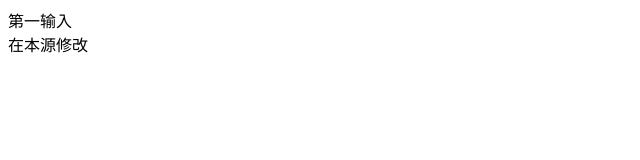
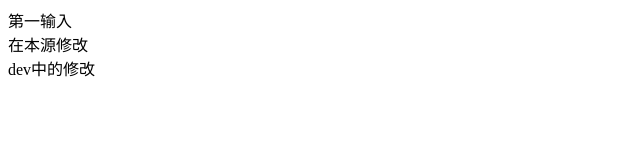
Before and after one commit to djh-eng/again, a plain HTML site: page index.html in a window 1280 px wide. Shown: the whole page, without its empty margins (0-640 px from the left). Drawn offline with Linux system fonts and the light colour scheme.

Commit message:
本地dev上修改

```diff
--- a/index.html
+++ b/index.html
@@ -8,5 +8,6 @@
 <body>
     <div>第一输入</div>
     <div>在本源修改</div>
+    <div>dev中的修改</div>
 </body>
 </html>
```
